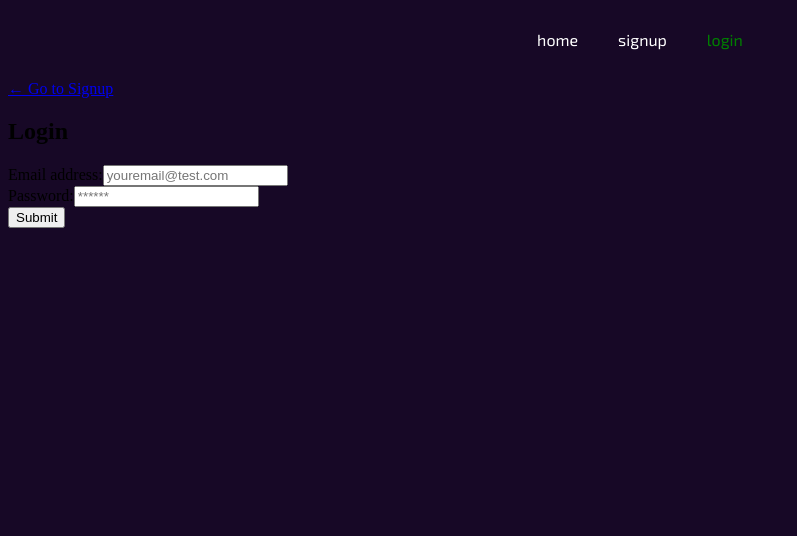
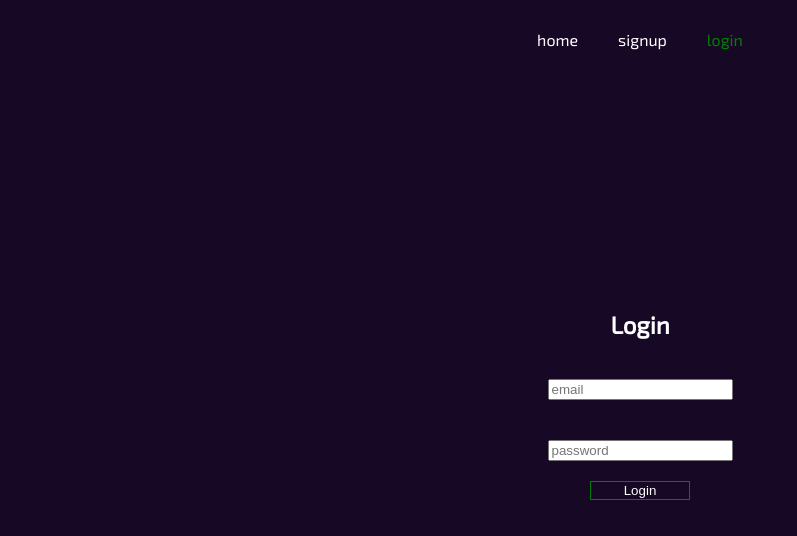
Before and after one commit to dansmith09/Build-Your-Budget, a React (Create React App) app in the folder client/: page /login in a window 1280 px wide. Shown: the top 536 px of the page, without its empty margins (0-797 px from the left). Built offline with nearby package versions, Linux system fonts and the light colour scheme.

Commit message:
added basic styling to login form

```diff
--- a/client/src/components/pages/Login.js
+++ b/client/src/components/pages/Login.js
@@ -1,7 +1,6 @@
 import React, { useState } from 'react';
 import { useMutation } from '@apollo/client';
 import { LOGIN_USER } from '../../utils/mutations';
-import { Link } from 'react-router-dom';
 import Auth from '../../utils/auth';
 
 
@@ -32,25 +31,25 @@ function Login(props) {
     };
 
     return (
-        <div className="container my-1">
-      <Link to="/signup">← Go to Signup</Link>
-
+      <div className="login-container">
+        <div className='login-header'>
           <h2>Login</h2>
+        </div>
         <form onSubmit={handleFormSubmit}>
-        <div className="flex-row space-between my-2">
-          <label htmlFor="email">Email address:</label>
+          <div className="form-group">
+            <label className='input-field' htmlFor="email"></label>
             <input
-            placeholder="youremail@test.com"
+              placeholder="email"
               name="email"
               type="email"
               id="email"
               onChange={handleChange}
             />
           </div>
-        <div className="flex-row space-between my-2">
-          <label htmlFor="pwd">Password:</label>
+            <div className="form-group">
+              <label className='input-field' htmlFor="pwd"></label>
               <input
-            placeholder="******"
+                placeholder="password"
                 name="password"
                 type="password"
                 id="pwd"
@@ -59,11 +58,11 @@ function Login(props) {
             </div>
           {error ? (
             <div>
-            <p className="error-text">The provided credentials are incorrect</p>
+              <p className="error-text">Incorrect credentials</p>
             </div>
           ) : null}
-        <div className="flex-row flex-end">
-          <button type="submit">Submit</button>
+            <div className="login-button">
+              <button type="submit">Login</button>
             </div>
         </form>
       </div>
--- a/client/src/index.css
+++ b/client/src/index.css
@@ -87,6 +87,45 @@ body {
   color: var(--main-text);
   font-family: 'Exo 2', sans-serif;
 }
+/* /////////////////////////////////////////////////////////////// */
+/* ////////////////////////// LOGIN STYLING ///////////////////// */
+/* ///////////////////////////////////////////////////////////// */
+.login-header {
+  display: flex;
+  justify-content: center;
+}
+.login-container {
+  margin-top: 30vh;
+  font-family: 'Exo 2', sans-serif;
+  color: var(--main-text);
+}
+.form-group {
+  display: flex;
+  justify-content: center;
+  padding-top: 20px;
+  padding-bottom: 20px
+}
+.error-text {
+  text-align: center;
+  padding-bottom: 20px;
+}
+
+.login-button {
+  display: flex;
+  justify-content: center;
+}
+button {
+  width: 100px;
+  border: 1px solid green;
+  background: var(--main-color);
+  color: var(--main-text);
+}
+
+
+
+/* /////////////////////////////////////////////////////////////// */
+/* ////////////////////////// SIGNUP STYLING //////////////////// */
+/* ///////////////////////////////////////////////////////////// */
 
 code {
   font-family: source-code-pro, Menlo, Monaco, Consolas, 'Courier New',
```
Lines whose indentation alone changed are shown as unchanged.
